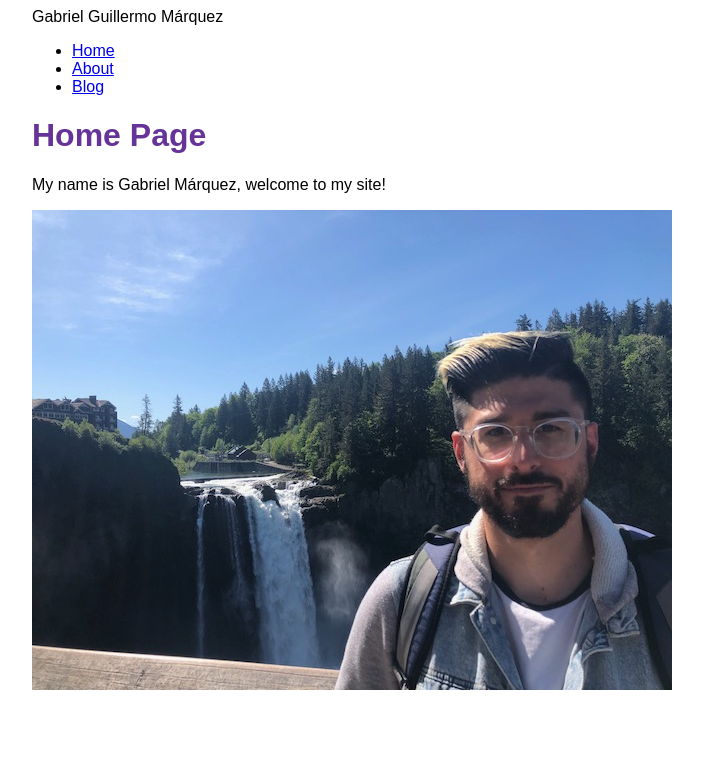
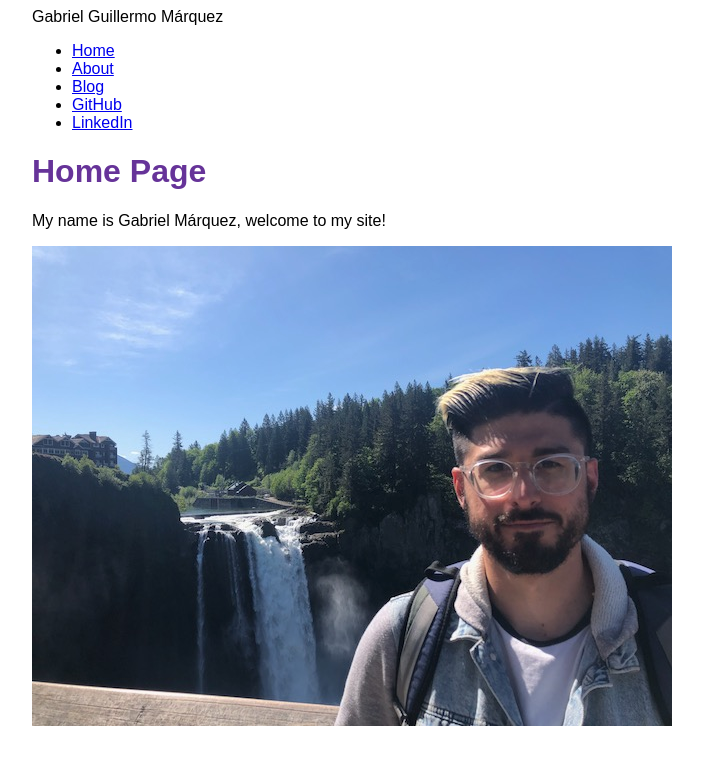
Before and after one commit to nonwaves/GGM_personal_site, a Gatsby site: page / in a window 1280 px wide. Shown: the whole page, without its empty margins (258-961 px from the left). Built offline with nearby package versions, Linux system fonts and the light colour scheme; Gatsby itself is replaced by a stand-in of ours.

Commit message:
Added two links to the layout component

```diff
--- a/src/components/layout.js
+++ b/src/components/layout.js
@@ -28,6 +28,8 @@ const Layout = ({ pageTitle, children }) => {
           <li className={navLinkItem}><Link to="/" className={navLinkText}>Home</Link></li>
           <li className={navLinkItem}><Link to="/about" className={navLinkText}>About</Link></li>
           <li className={navLinkItem}><Link to="/blog" className={navLinkText}>Blog</Link></li>
+          <li className={navLinkItem}><a href="https://github.com/nonwaves/" target="_blank" className={navLinkText}>GitHub</a></li>
+          <li className={navLinkItem}><a href="https://www.linkedin.com/in/gabriel-marquez-98666080/" target="_blank" className={navLinkText}>LinkedIn</a></li>
         </ul>
       </nav>
       <main>
```
